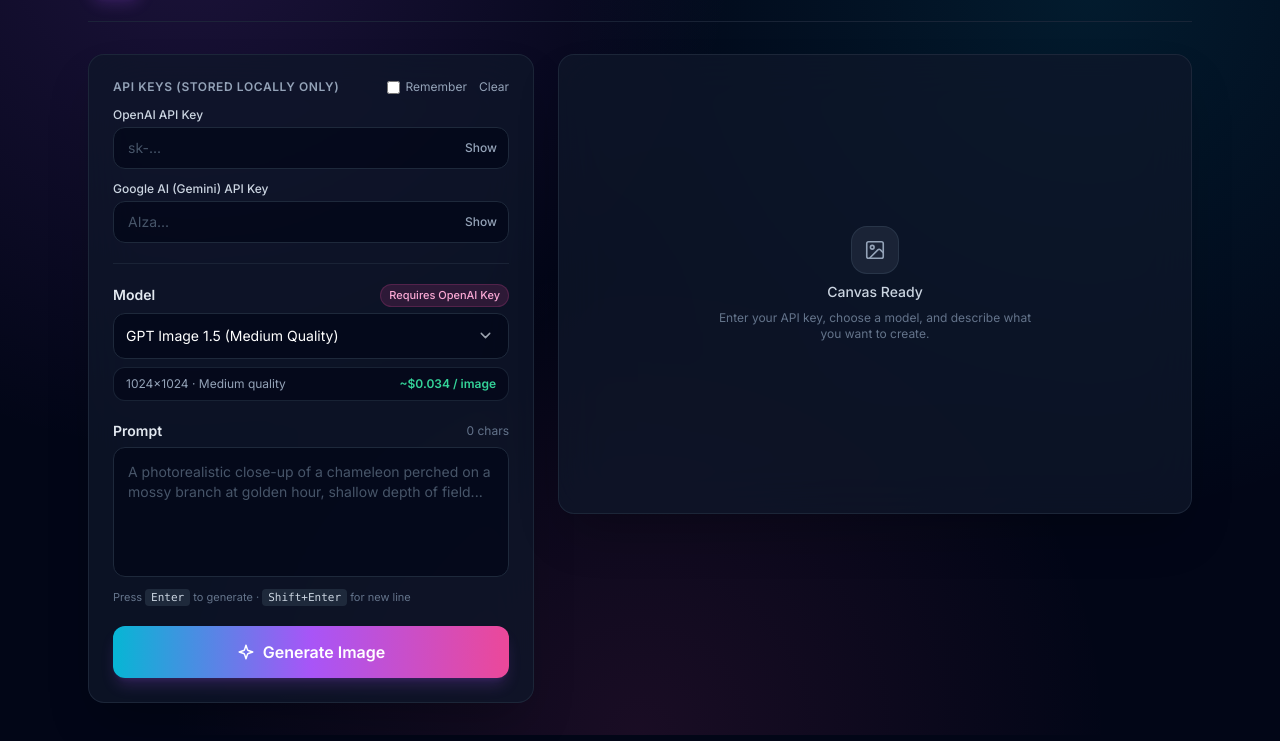
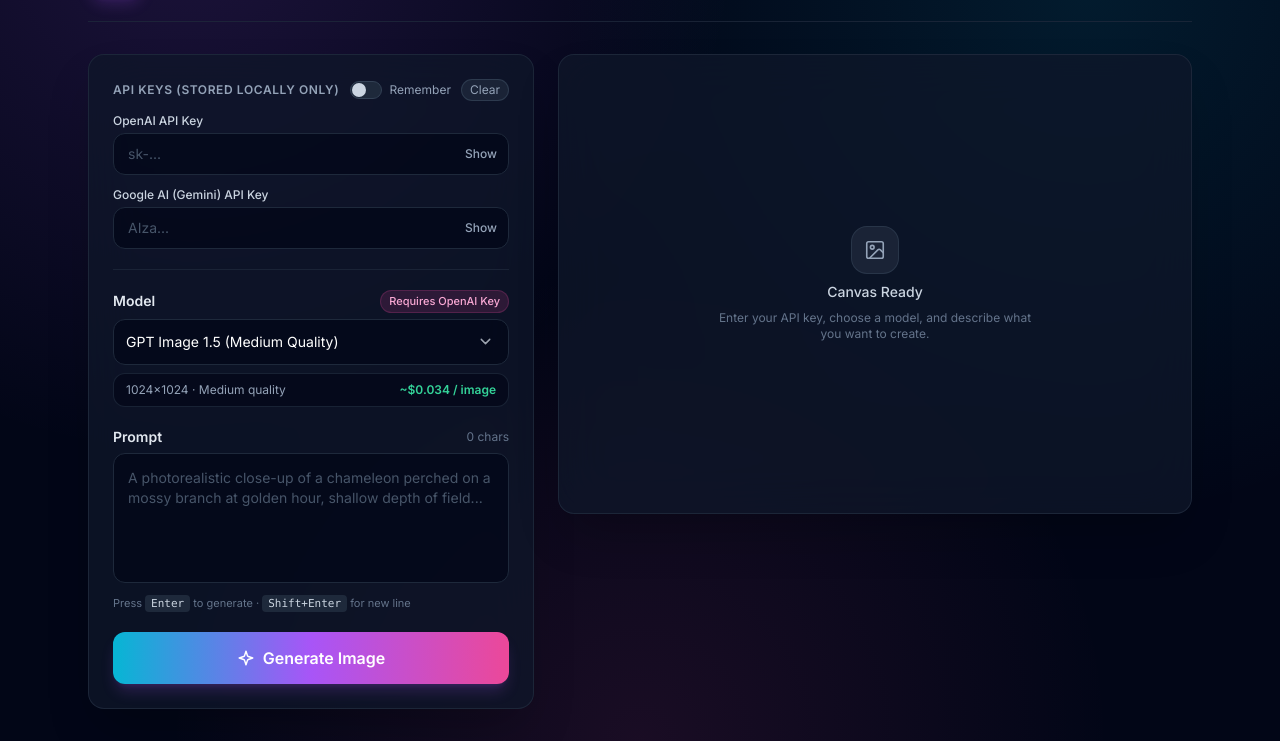
Before and after one commit to a-DuckGod/AI-Media-Generation, a browser extension: page index.html in a window 1280 px wide. Shown: the part 91-832 px from the top of the page. Drawn offline with nearby package versions, Linux system fonts and the light colour scheme.

Commit message:
Style Remember toggle switch and Clear button to match studio theme

```diff
--- a/index.html
+++ b/index.html
@@ -60,12 +60,16 @@
                 <div class="space-y-3">
                     <div class="flex items-center justify-between">
                         <h2 class="text-xs font-semibold uppercase tracking-wider text-slate-400">API Keys (Stored Locally Only)</h2>
-                        <div class="flex items-center gap-3 text-xs text-slate-400">
-                            <label class="inline-flex items-center gap-1.5 cursor-pointer select-none hover:text-slate-200 transition">
-                                <input type="checkbox" id="rememberKeys" class="rounded border-slate-700 bg-slate-800 text-purple-500 focus:ring-purple-500">
-                                <span>Remember</span>
+                        <div class="flex items-center gap-2.5 text-xs text-slate-400">
+                            <label class="inline-flex items-center gap-2 cursor-pointer select-none group">
+                                <span class="relative inline-flex items-center">
+                                    <input type="checkbox" id="rememberKeys" class="sr-only peer">
+                                    <span class="w-8 h-[18px] rounded-full bg-slate-800 border border-slate-700 peer-focus:ring-2 peer-focus:ring-purple-500/50 peer-checked:bg-gradient-to-r peer-checked:from-cyan-500 peer-checked:to-purple-500 peer-checked:border-transparent transition-all duration-200"></span>
+                                    <span class="absolute left-0.5 top-0.5 w-3.5 h-3.5 rounded-full bg-slate-300 peer-checked:bg-white peer-checked:translate-x-3.5 transition-all duration-200 shadow-sm"></span>
+                                </span>
+                                <span class="group-hover:text-slate-200 transition">Remember</span>
                             </label>
-                            <button type="button" id="clearKeysBtn" class="text-slate-400 hover:text-pink-400 transition">
+                            <button type="button" id="clearKeysBtn" class="px-2 py-0.5 rounded-full bg-slate-800/80 border border-slate-700/80 text-slate-400 hover:text-pink-300 hover:border-pink-500/40 transition">
                                 Clear
                             </button>
                         </div>
```
